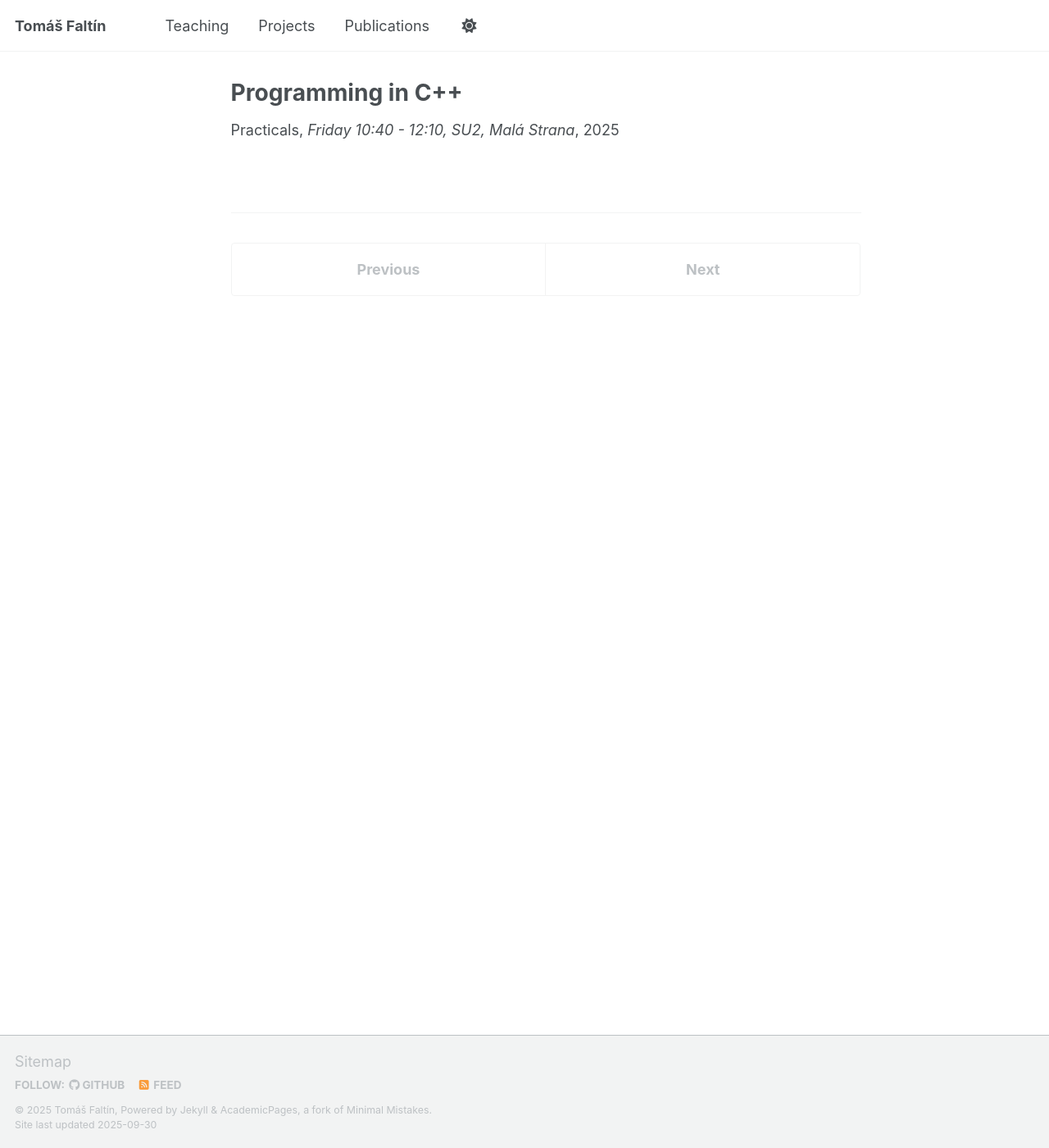
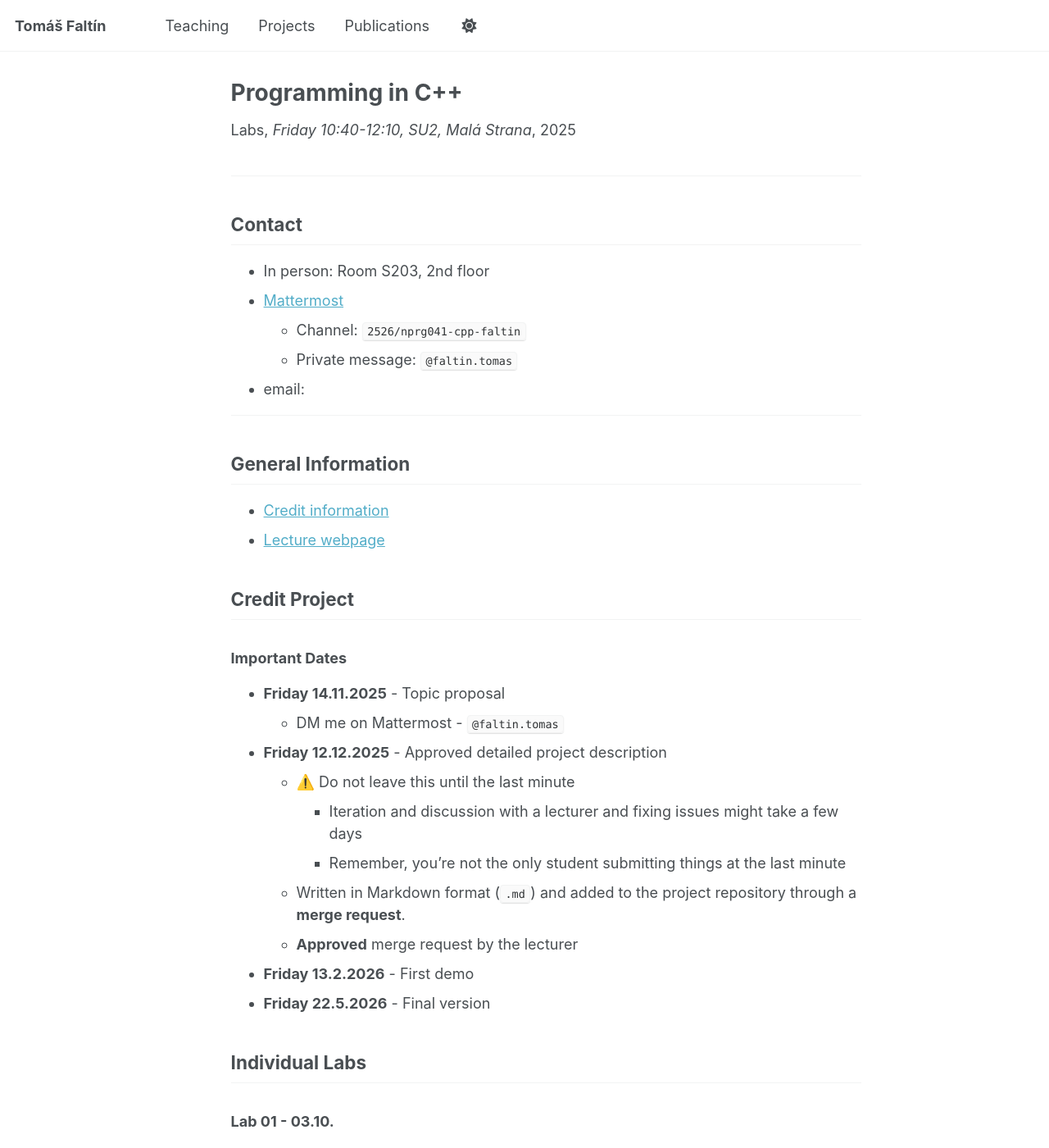
Before and after one commit to fan1x/fan1x.github.io, a Jekyll site: the page built from _teaching/2025-winter-cpp.md, in a window 1280 px wide and 1400 px high. Shown: the whole window at 82% size. Built offline with Jekyll 4.4.1, drawn with Linux system fonts in a browser that asks for light colours; emoji names are drawn with the system emoji font; a script that is not in the unit is left out; some of the changed text lies outside the part shown.

Commit message:
[cpp] adding initial info for cpp25

```diff
--- a/_config.yml
+++ b/_config.yml
@@ -31,7 +31,7 @@ author:
   # Malostranské nám. 25
   # 118 00 Prague
   # Czech Republic
-  location         : "Room S203, 2nd floor"
+  location         : "Room S 203, 2nd floor"
   employer         : "Charles University, Prague"
   uri              : # "https://fan1x.github.io"
   email            : "tomas.faltin@matfyz.cuni.cz"
--- a/_teaching/2025-winter-cpp.md
+++ b/_teaching/2025-winter-cpp.md
@@ -1,9 +1,56 @@
 ---
 title: "Programming in C++"
 collection: teaching
-type: "Practicals"
+type: "Labs"
 permalink: /teaching/2025-winter-cpp
-venue: "Friday 10:40 - 12:10, SU2, Malá Strana"
+venue: "Friday 10:40-12:10, SU2, Malá Strana"
 date: 2025-01-01
 # location: "Malá Strana, SU2"
+
 ---
+
+---
+
+## Contact
+* In person: Room S203, 2nd floor
+* [Mattermost](https://ulita.ms.mff.cuni.cz/mattermost)
+    * Channel: `2526/nprg041-cpp-faltin`
+    * Private message: `@faltin.tomas`
+* email:
+
+---
+
+## General Information
+* [Credit information](https://teaching.mff.cuni.cz/nprg041-web/zapocet.html)
+* [Lecture webpage](https://teaching.mff.cuni.cz/nprg041-web/index.html)
+
+## Credit Project
+
+### Important Dates
+* **Friday 14.11.2025** - Topic proposal
+    * DM me on Mattermost - `@faltin.tomas`
+* **Friday 12.12.2025** - Approved detailed project description
+    * :warning: Do not leave this until the last minute
+        * Iteration and discussion with a lecturer and fixing issues might take a few days
+        * Remember, you're not the only student submitting things at the last minute
+    * Written in Markdown format (`.md`) and added to the project repository through a **merge request**.
+    * **Approved** merge request by the lecturer
+
+* **Friday 13.2.2026** - First demo
+* **Friday 22.5.2026** - Final version
+
+## Individual Labs
+
+### Lab 01 - 03.10.
+### Lab 02 - 10.10.
+### Lab 03 - 17.10.
+### Lab 04 - 24.10.
+### Lab 05 - 31.10.
+### Lab 06 - 07.11.
+### Lab 07 - 14.11.
+### Lab 08 - 21.11.
+### Lab 09 - 28.11.
+### Lab 10 - 05.12.
+### Lab 11 - 12.12.
+### Lab 12 - 19.12.
+### Lab 13 - 09.01.
```
